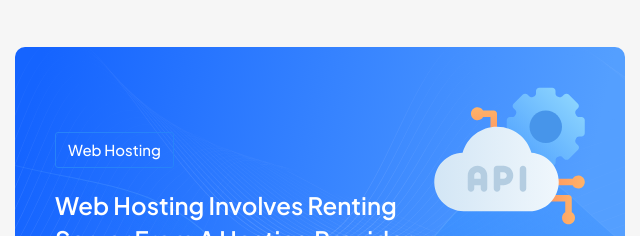
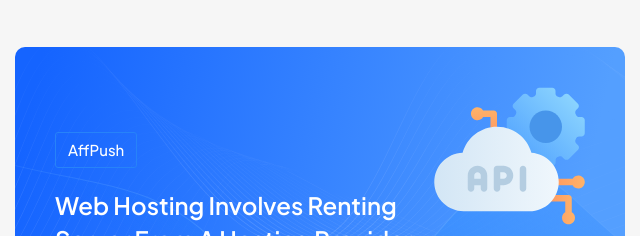
Before and after one commit to akashyadav30045/Affpush, a plain HTML site: page index-two.html in a window 1280 px wide. Shown: the part 1504-1740 px from the top of the page, 0-640 px from the left. Drawn offline with nearby package versions, Linux system fonts and the light colour scheme.

Commit message:
i have done the changes

```diff
--- a/index-two.html
+++ b/index-two.html
@@ -573,7 +573,7 @@
                 <div class="col-lg-8 col-xl-6 col-md-8">
                     <div class="service-two">
                         <div class="service-two__content">
-                            <h6 class="sub__title">Web Hosting</h6>
+                            <h6 class="sub__title">AffPush</h6>
                             <h4 class="title">Web hosting involves renting
                                 server from a hosting provider.
                             </h4>
```
